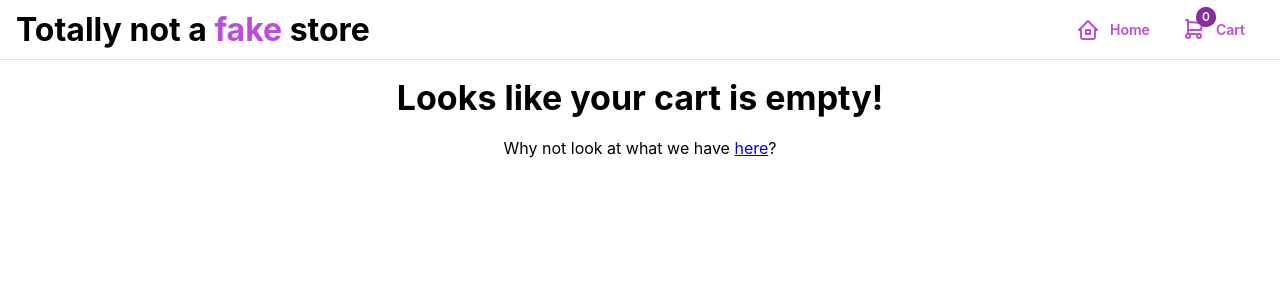
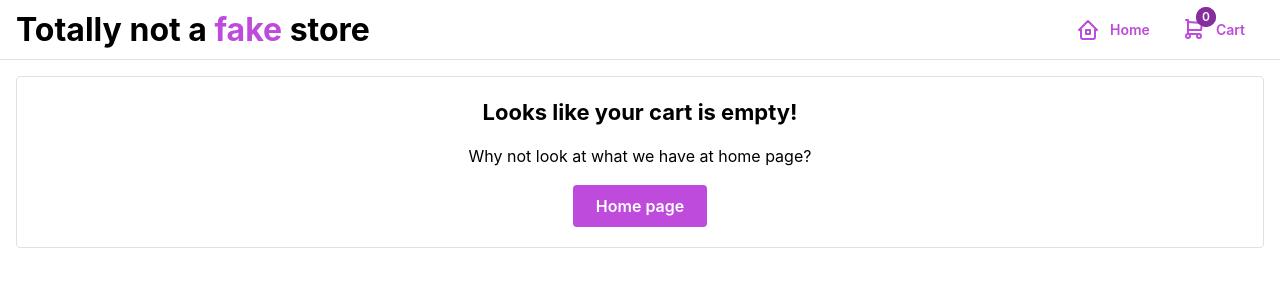
Before and after one commit to Maxnikit/shopping-cart, a React app: page /cart in a window 1280 px wide. Shown: the top 300 px of the page. Built offline with nearby package versions, Linux system fonts and the light colour scheme; the HTML template or start-up script is replaced by a standard one.

Commit message:
Improve EmptyCart

```diff
--- a/src/components/Cart/EmptyCart.jsx
+++ b/src/components/Cart/EmptyCart.jsx
@@ -1,16 +1,17 @@
-import { Stack, Text, Title } from "@mantine/core";
+import { Button, Paper, Stack, Text, Title } from "@mantine/core";
 import { Link } from "react-router-dom";
 
 const EmptyCart = () => {
   return (
-    <>
+    <Paper withBorder p="lg">
       <Stack align="center">
-        <Title>Looks like your cart is empty!</Title>
-        <Text>
-          Why not look at what we have <Link to="/">here</Link>?
-        </Text>
+        <Title order={3}>Looks like your cart is empty!</Title>
+        <Text>Why not look at what we have at home page?</Text>
+        <Button size="md" component={Link} to="/">
+          Home page
+        </Button>
       </Stack>
-    </>
+    </Paper>
   );
 };
 
```
